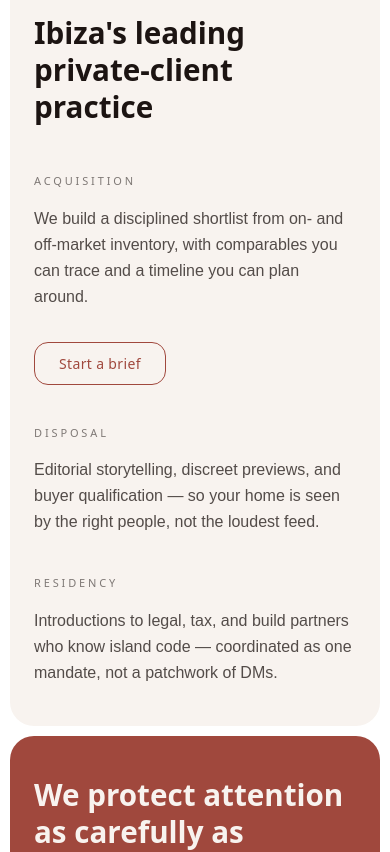
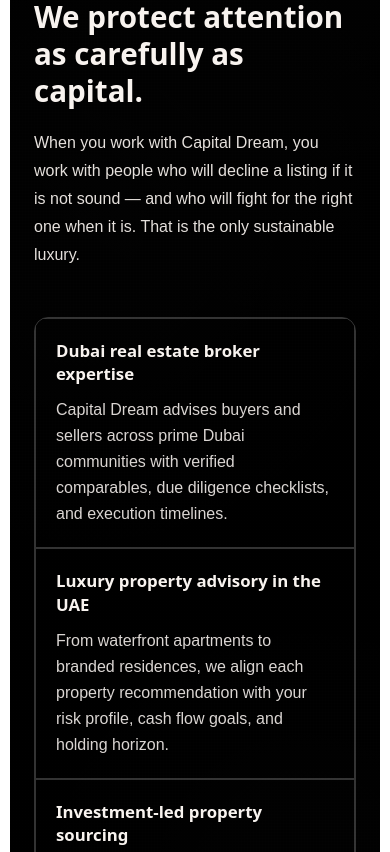
Before and after one commit to IansiryaKatana/C-dreamwebsite, a React (Vite) app: page / in a window 390 px wide. Shown: the part 4022-4874 px from the top of the page. Built offline with nearby package versions, Linux system fonts and the light colour scheme; a web font is replaced by a local one.

Commit message:
feat: update home video embed and responsive spacing
Set the home cinematic band to the new YouTube video, switch the embed container to a native 16:9 aspect ratio for better full-width presentation, and keep services section padding mobile-friendly while preserving desktop spacing.

```diff
--- /dev/null
+++ b/src/config/fullBleedYoutube.ts
@@ -0,0 +1,39 @@
+/**
+ * Full-width cinematic band — paste any normal YouTube share URL here
+ * (youtu.be/…, youtube.com/watch?v=…, or /embed/…).
+ */
+export const FULL_BLEED_YOUTUBE_PAGE_URL =
+  'https://youtu.be/mMSnes229LI?si=sG7xHm1gK_zw3F_y'
+
+const ID_11 = /^[\w-]{11}$/
+
+function youtubeVideoIdFromPageUrl(url: string): string {
+  const trimmed = url.trim()
+  try {
+    const u = new URL(trimmed)
+    if (u.hostname === 'youtu.be') {
+      const id = u.pathname.replace(/^\//, '').split('/')[0] ?? ''
+      if (ID_11.test(id)) return id
+    }
+    if (u.hostname.includes('youtube.com')) {
+      const v = u.searchParams.get('v')
+      if (v && ID_11.test(v)) return v
+      const parts = u.pathname.split('/').filter(Boolean)
+      const embedIdx = parts.indexOf('embed')
+      if (embedIdx >= 0 && parts[embedIdx + 1] && ID_11.test(parts[embedIdx + 1])) {
+        return parts[embedIdx + 1]
+      }
+      const shortIdx = parts.indexOf('shorts')
+      if (shortIdx >= 0 && parts[shortIdx + 1] && ID_11.test(parts[shortIdx + 1])) {
+        return parts[shortIdx + 1]
+      }
+    }
+  } catch {
+    /* ignore */
+  }
+  if (ID_11.test(trimmed)) return trimmed
+  return 't8odWrre97s'
+}
+
+export const FULL_BLEED_YOUTUBE_VIDEO_ID =
+  youtubeVideoIdFromPageUrl(FULL_BLEED_YOUTUBE_PAGE_URL)
--- /dev/null
+++ b/src/sections/FullBleedYouTube.tsx
@@ -0,0 +1,154 @@
+import { Pause, Play, Volume2, VolumeX } from 'lucide-react'
+import { useCallback, useMemo, useRef, useState } from 'react'
+import { ImagePrimaryOverlay } from '../components/ImagePrimaryOverlay'
+import { SectionShell } from '../components/SectionShell'
+
+function ytCommand(iframe: HTMLIFrameElement, func: string) {
+  const win = iframe.contentWindow
+  if (!win) return
+  win.postMessage(
+    JSON.stringify({
+      event: 'command',
+      func,
+      args: [] as unknown[],
+    }),
+    '*',
+  )
+}
+
+function buildEmbedSrc(videoId: string): string {
+  const p = new URLSearchParams({
+    autoplay: '1',
+    mute: '1',
+    controls: '0',
+    modestbranding: '1',
+    playsinline: '1',
+    rel: '0',
+    loop: '1',
+    playlist: videoId,
+    enablejsapi: '1',
+    iv_load_policy: '3',
+    fs: '0',
+    disablekb: '1',
+  })
+  return `https://www.youtube.com/embed/${videoId}?${p.toString()}`
+}
+
+type Props = {
+  videoId: string
+  embedInstanceId: string
+  sectionId?: string
+  'aria-label'?: string
+  compactMobilePad?: boolean
+}
+
+/**
+ * Background film: a normal YouTube **embed iframe** (same as copying from Share → Embed).
+ * No IFrame API / `YT.Player` — that path was breaking layout and playback for you.
+ * Pause / mute use `postMessage` (needs `enablejsapi=1` on the URL, which we set).
+ */
+export function FullBleedYouTube({
+  videoId,
+  embedInstanceId,
+  sectionId,
+  'aria-label': ariaLabel,
+  compactMobilePad,
+}: Props) {
+  const iframeRef = useRef<HTMLIFrameElement>(null)
+  const [iframeLoaded, setIframeLoaded] = useState(false)
+  const [playing, setPlaying] = useState(true)
+  const [muted, setMuted] = useState(true)
+
+  const src = useMemo(() => buildEmbedSrc(videoId), [videoId])
+
+  const run = useCallback((fn: (el: HTMLIFrameElement) => void) => {
+    const el = iframeRef.current
+    if (el) fn(el)
+  }, [])
+
+  const togglePlay = useCallback(() => {
+    run((iframe) => {
+      if (playing) {
+        ytCommand(iframe, 'pauseVideo')
+        setPlaying(false)
+      } else {
+        ytCommand(iframe, 'playVideo')
+        setPlaying(true)
+      }
+    })
+  }, [playing, run])
+
+  const toggleMute = useCallback(() => {
+    run((iframe) => {
+      if (muted) {
+        ytCommand(iframe, 'unMute')
+        setMuted(false)
+      } else {
+        ytCommand(iframe, 'mute')
+        setMuted(true)
+      }
+    })
+  }, [muted, run])
+
+  const ctrlClass =
+    'type-button flex size-11 shrink-0 items-center justify-center rounded-full border border-cream/25 bg-ink/75 text-cream shadow-lg backdrop-blur-sm transition hover:bg-ink hover:border-cream/40 focus-visible:outline focus-visible:outline-2 focus-visible:outline-offset-2 focus-visible:outline-cream disabled:pointer-events-none disabled:opacity-40'
+
+  return (
+    <SectionShell
+      variant="cream"
+      compactMobilePad={compactMobilePad}
+      id={sectionId}
+      aria-label={ariaLabel}
+    >
+      <figure
+        className="relative w-full overflow-hidden rounded-[1.125rem] bg-ink/10"
+        aria-label={ariaLabel ?? 'Cinematic property video'}
+      >
+        <div className="relative aspect-video w-full overflow-hidden">
+          <iframe
+            ref={iframeRef}
+            id={embedInstanceId}
+            key={`${embedInstanceId}-${videoId}`}
+            title="Background video"
+            className="pointer-events-none absolute left-0 top-0 z-0 h-full w-full border-0"
+            src={src}
+            allow="accelerometer; autoplay; clipboard-write; encrypted-media; gyroscope; picture-in-picture; web-share"
+            allowFullScreen={false}
+            loading="eager"
+            referrerPolicy="strict-origin-when-cross-origin"
+            onLoad={() => setIframeLoaded(true)}
+          />
+          <ImagePrimaryOverlay />
+          <div className="absolute bottom-3 right-3 z-[2] flex flex-wrap items-center justify-end gap-2 sm:bottom-4 sm:right-4">
+            <button
+              type="button"
+              className={ctrlClass}
+              aria-label={playing ? 'Pause video' : 'Play video'}
+              disabled={!iframeLoaded}
+              onClick={togglePlay}
+            >
+              {playing ? (
+                <Pause className="size-5" strokeWidth={2} aria-hidden />
+              ) : (
+                <Play className="size-5" strokeWidth={2} aria-hidden />
+              )}
+            </button>
+            <button
+              type="button"
+              className={ctrlClass}
+              aria-label={muted ? 'Unmute video' : 'Mute video'}
+              disabled={!iframeLoaded}
+              onClick={toggleMute}
+            >
+              {muted ? (
+                <VolumeX className="size-5" strokeWidth={2} aria-hidden />
+              ) : (
+                <Volume2 className="size-5" strokeWidth={2} aria-hidden />
+              )}
+            </button>
+          </div>
+        </div>
+      </figure>
+    </SectionShell>
+  )
+}
--- a/src/sections/ServicesGridSection.tsx
+++ b/src/sections/ServicesGridSection.tsx
@@ -1,49 +1,74 @@
-import { Button } from '../components/Button'
 import { SectionShell } from '../components/SectionShell'
 
-const cols = [
+const seoPoints = [
   {
-    title: 'Acquisition',
-    body: 'We build a disciplined shortlist from on- and off-market inventory, with comparables you can trace and a timeline you can plan around.',
-    showCta: true,
+    title: 'Dubai real estate broker expertise',
+    body: 'Capital Dream advises buyers and sellers across prime Dubai communities with verified comparables, due diligence checklists, and execution timelines.',
   },
   {
-    title: 'Disposal',
-    body: 'Editorial storytelling, discreet previews, and buyer qualification — so your home is seen by the right people, not the loudest feed.',
-    showCta: false,
+    title: 'Luxury property advisory in the UAE',
+    body: 'From waterfront apartments to branded residences, we align each property recommendation with your risk profile, cash flow goals, and holding horizon.',
   },
   {
-    title: 'Residency',
-    body: 'Introductions to legal, tax, and build partners who know island code — coordinated as one mandate, not a patchwork of DMs.',
-    showCta: false,
+    title: 'Investment-led property sourcing',
+    body: 'We evaluate yield, service charges, resale depth, and micro-location demand before we present options, so decisions remain data-backed.',
+  },
+  {
+    title: 'Off-market and private listings',
+    body: 'Our brokerage network unlocks discreet inventory and qualified introductions for clients who value confidentiality over portal volume.',
   },
 ] as const
 
-export function ServicesGridSection() {
+type ServicesProps = {
+  id?: string
+  'aria-label'?: string
+}
+
+export function ServicesGridSection({
+  id = 'services',
+  'aria-label': ariaLabel,
+}: ServicesProps = {}) {
   return (
-    <SectionShell variant="cream" id="services">
-      <div className="w-full py-4 sm:py-8">
+    <SectionShell
+      variant="terracotta"
+      id={id}
+      aria-label={ariaLabel}
+      className="relative overflow-hidden !bg-black p-4 lg:p-[50px] text-cream"
+    >
+      <div
+        className="pointer-events-none absolute inset-0 opacity-25"
+        aria-hidden
+        style={{
+          backgroundImage:
+            'radial-gradient(circle at 20% 20%, rgba(255,255,255,0.03), transparent 34%), radial-gradient(circle at 80% 0%, rgba(255,255,255,0.02), transparent 30%), radial-gradient(circle at 80% 75%, rgba(255,255,255,0.03), transparent 28%), linear-gradient(rgba(255,255,255,0.012) 1px, transparent 1px), linear-gradient(90deg, rgba(255,255,255,0.012) 1px, transparent 1px)',
+          backgroundSize: 'auto, auto, auto, 3px 3px, 3px 3px',
+        }}
+      />
+      <div className="relative z-10 w-full">
         <div className="grid gap-12 lg:grid-cols-12 lg:gap-16">
           <div className="lg:col-span-4">
-            <h2 className="type-heading-display type-heading-display--services font-display font-semibold leading-tight text-ink">
-              Ibiza&apos;s leading private-client practice
-            </h2>
+            <h3 className="type-heading-mission font-statement max-w-3xl font-semibold leading-tight text-cream">
+              We protect attention as carefully as capital.
+            </h3>
+            <p className="mt-5 font-light leading-[1.75] text-cream/92">
+              When you work with Capital Dream, you work with people who will
+              decline a listing if it is not sound — and who will fight for the
+              right one when it is. That is the only sustainable luxury.
+            </p>
           </div>
-          <div className="grid gap-10 sm:grid-cols-3 lg:col-span-8 lg:gap-10">
-            {cols.map((c) => (
-              <div key={c.title} className="flex flex-col">
-                <h3 className="nav-caps text-ink/55">{c.title}</h3>
-                <p className="mt-4 font-light leading-relaxed text-ink/75">
-                  {c.body}
+          <div className="grid overflow-hidden rounded-xl border border-white/20 sm:grid-cols-2 lg:col-span-8">
+            {seoPoints.map((point) => (
+              <article
+                key={point.title}
+                className="border border-white/20 p-5 text-cream"
+              >
+                <h3 className="font-display text-[1.05rem] font-semibold leading-snug">
+                  {point.title}
+                </h3>
+                <p className="mt-3 font-light leading-relaxed text-cream/88">
+                  {point.body}
                 </p>
-                {c.showCta ? (
-                  <div className="mt-8">
-                    <Button type="button" variant="outlineTerracotta">
-                      Start a brief
-                    </Button>
-                  </div>
-                ) : null}
-              </div>
+              </article>
             ))}
           </div>
         </div>
```
